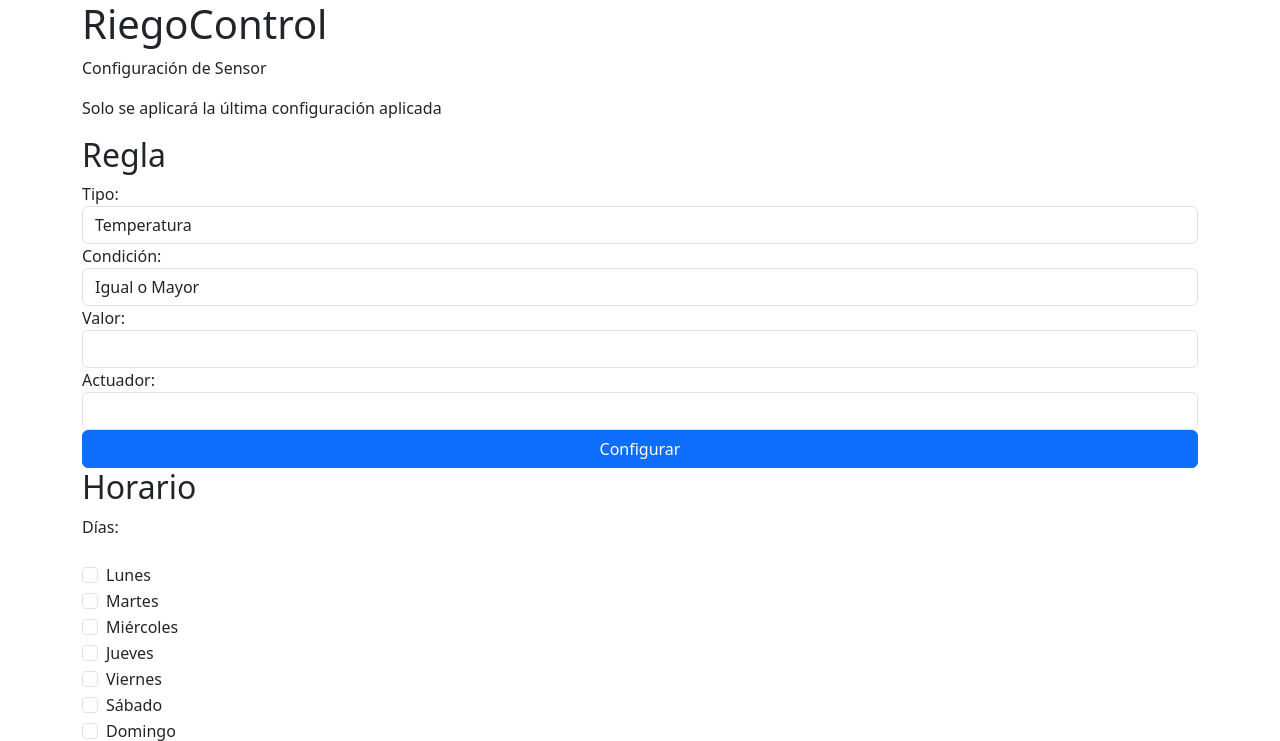
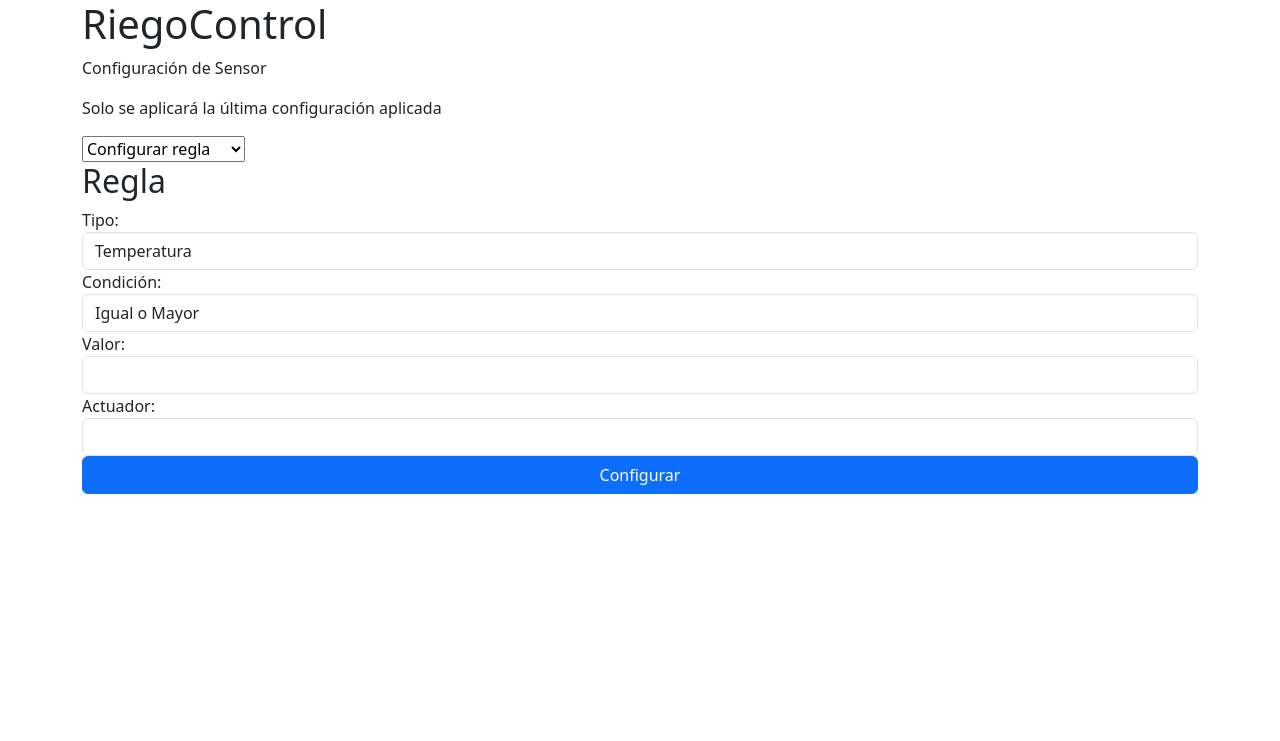
Before and after one commit to Vitalol/RiegoControl_RPi, a Django app: template templates/sensor_config.html in a window 1280 px wide. Shown: the top 741 px of the page. After the commit the page ends 494 px from the top, so only its background shows below. Run offline with Django 3.2, Linux system fonts and the light colour scheme; the template is opened without the code that fills it, so the values that code supplies are empty; some libraries are stand-ins or nearby versions.

Commit message:
Make configuration selectable

```diff
--- a/templates/sensor_config.html
+++ b/templates/sensor_config.html
@@ -1,5 +1,6 @@
 <!DOCTYPE html>
 <html lang="en">
+
 <head>
     <meta charset="UTF-8">
     <meta http-equiv="X-UA-Compatible" content="IE=edge">
@@ -8,7 +9,21 @@
     {% load bootstrap5 %}
     {% bootstrap_css %}
     {% bootstrap_javascript %}
+    <style type="text/css">
+        .regla-opciones {
+            display: block;
+        }
+
+        .horario-opciones {
+            display: none;
+        }
+    </style>
+
+
+
 </head>
+
+
 <body>
     <div class="container">
         <h1>RiegoControl</h1>
@@ -17,6 +32,18 @@
 
         <p>Solo se aplicará la última configuración aplicada</p>
 
+
+
+        <select id="config-type">
+            <option value="regla">Configurar regla</option>
+            <option value="horario">Configurar horario</option>
+        </select>
+
+
+
+        <div id=configuration>
+
+            <div class=regla-opciones>
                 <h2>Regla</h2>
                 <form method="POST" action="{% url 'config/rule' sensor_id=sensor.id %}">
                     {% csrf_token %}
@@ -54,7 +81,9 @@
                         <button type="submit" class="btn btn-primary btn-block">Configurar</button>
                     </div>
                 </form>
-
+            </div>
+            <div>
+                <div class=horario-opciones>
                     <h2>Horario</h2>
                     <form method="POST" action="{% url 'config/schedule' sensor_id=sensor.id %}">
                         {% csrf_token %}
@@ -109,5 +138,29 @@
                         </div>
                     </form>
                 </div>
+            </div>
+        </div>
 </body>
+
+
+<script type="text/javascript">
+    const configTypeSelect = document.getElementById("config-type");
+    const ruleMenu = document.querySelector(".regla-opciones");
+    const scheduleMenu = document.querySelector(".horario-opciones");
+
+    configTypeSelect.addEventListener("change", function () {
+        const selectedValue = configTypeSelect.value;
+        if (selectedValue === "regla") {
+            ruleMenu.style.display = "block";
+            scheduleMenu.style.display = "none";
+        } else if (selectedValue === "horario") {
+            ruleMenu.style.display = "none";
+            scheduleMenu.style.display = "block";
+        } else {
+            ruleMenu.style.display = "none";
+            scheduleMenu.style.display = "none";
+        }
+    });
+</script>
+
 </html>
```
Lines whose indentation alone changed are shown as unchanged.
